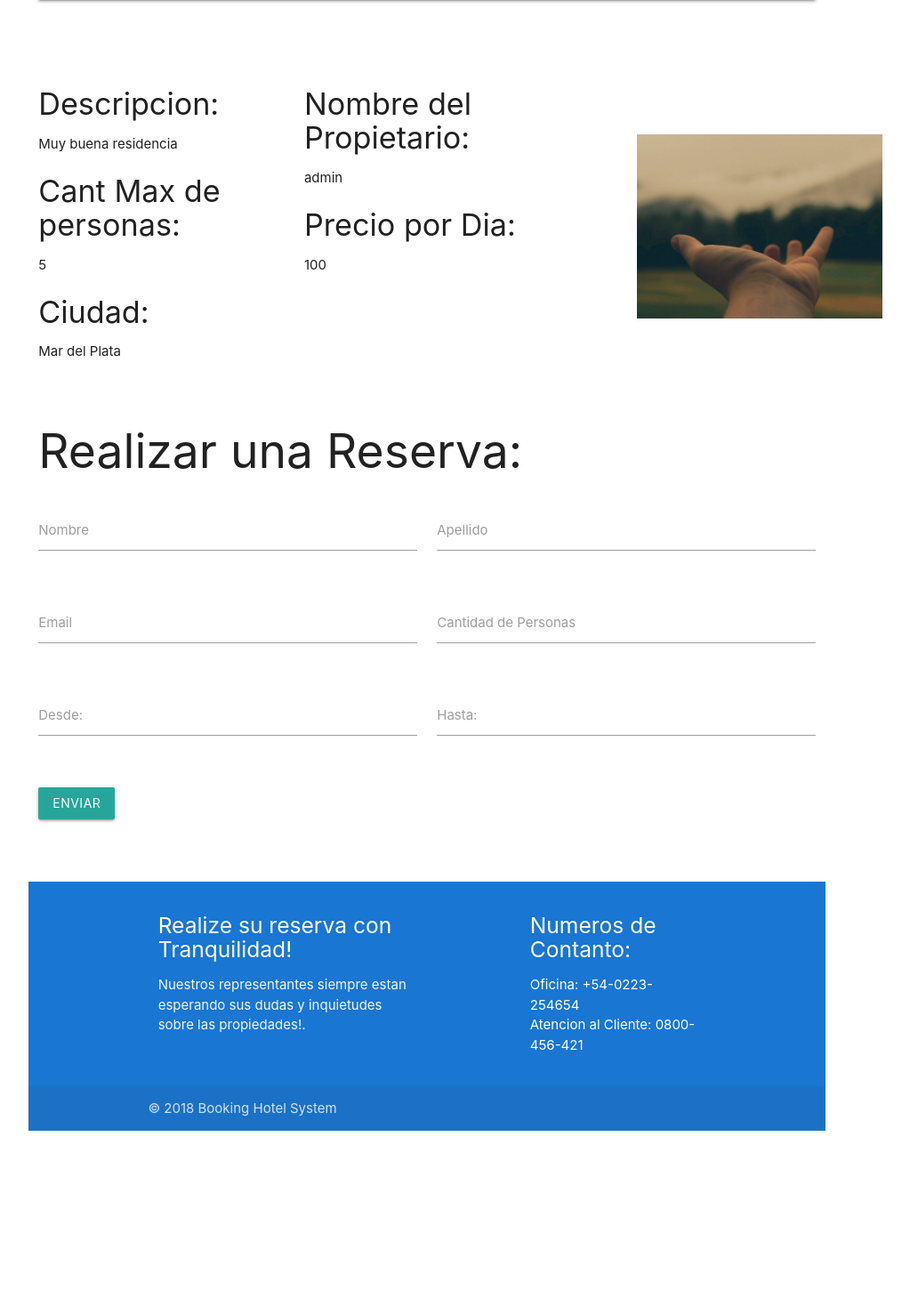
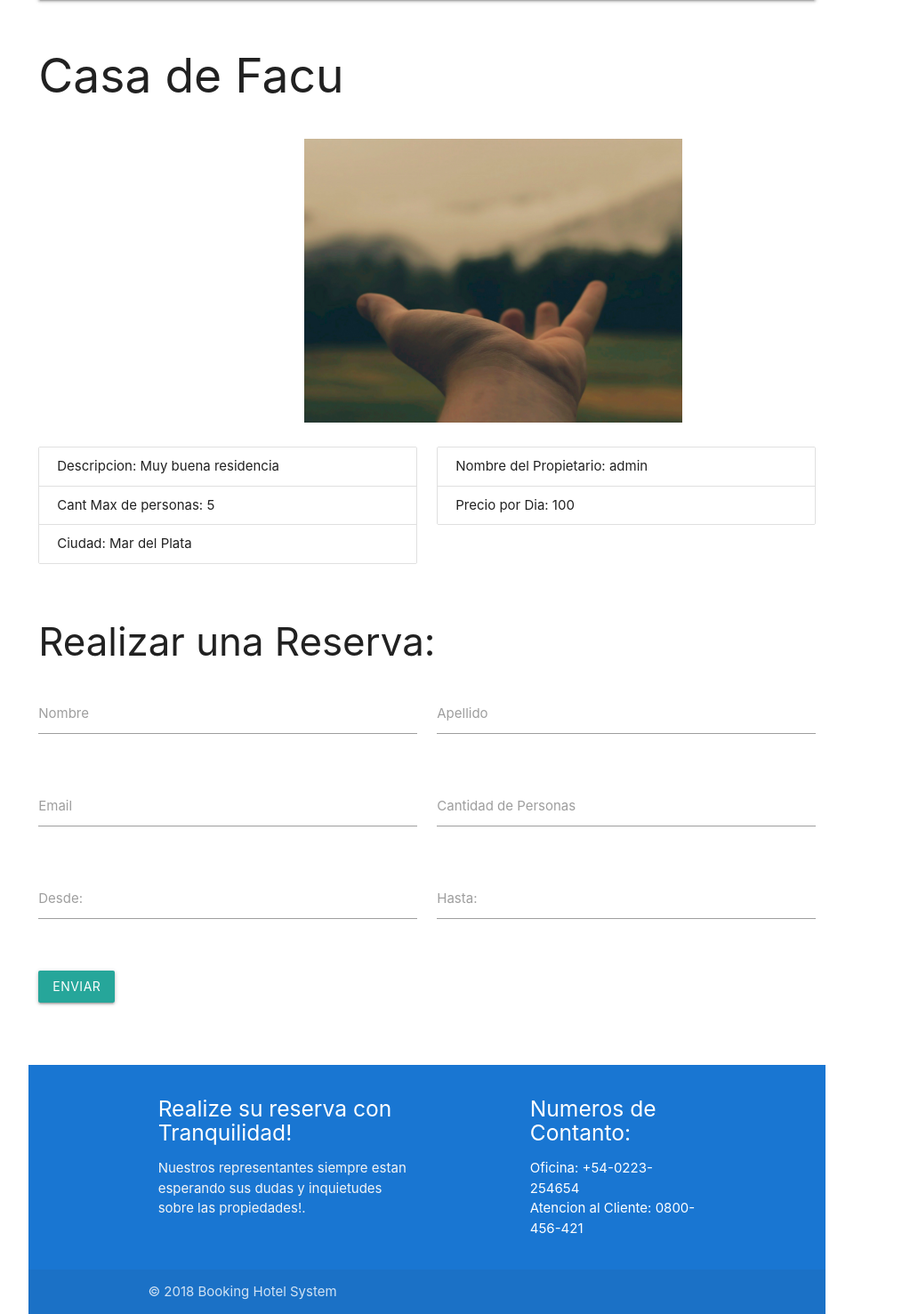
Before and after one commit to FacundoLastra/ErcoliBnB, a Django app: page /prop/1 in a window 1280 px wide. Shown: the part 64-1541 px from the top of the page at 89% size, without its empty margins (160-1183 px from the left). Before the commit the page ends 1335 px from the top, so only its background shows below. Run offline with Django 3.2, Linux system fonts and the light colour scheme; data comes from the database, SQL or seed files in the repository; some libraries are stand-ins or nearby versions.

Commit message:
UI corrections, and data loading

```diff
--- a/rents/templates/rents/propInfo.html
+++ b/rents/templates/rents/propInfo.html
@@ -6,32 +6,33 @@
 {% if propInfo %}
 <div class="row">
     <div class="col s6">
-        <h2>{{propInfo.title}}</h2>
+        <h2>{{propInfo.name}}</h2>
     </div>
 </div>
 <div class="row">
-    <div class="col s4">
-        <h4>Descripcion: </h4>
-        <p>{{propInfo.description}}</p>
-        <h4>Cant Max de personas:</h4>
-        <p>{{propInfo.maxGuests}}</p>
-        <h4>Ciudad:</h4>
-        <p>{{propInfo.city}}</p>
+    <div class="col s6 offset-s4">
+        <img class="responsive-img" src="{{propInfo.image.url}}">
     </div>
-    <div class="col s4">
-        <h4>Nombre del Propietario:</h3>
-        <p>{{propInfo.owner}}</p>
-        <h4>Precio por Dia:</h4>
-        <p>{{propInfo.dailyPrice}}</p>
+</div>
+<div class="row">
+    <div class="col s6">
+        <ul class="collection">
+            <li class="collection-item">Descripcion: {{propInfo.description}} </li>
+            <li class="collection-item">Cant Max de personas: {{propInfo.maxGuests}}</li>
+            <li class="collection-item">Ciudad: {{propInfo.city}}</li>
+          </ul>
     </div>
-    <div class="col s4 ">
-        <img class="responsive-img margin" src="{{propInfo.image.url}}">
+    <div class="col s6">
+        <ul class="collection">
+            <li class="collection-item">Nombre del Propietario: {{propInfo.owner}} </li>
+            <li class="collection-item">Precio por Dia: {{propInfo.dailyPrice}}</li>
+          </ul>
     </div>
 </div>
 <div class="row">
     <form class="col s12" action="/rents/reserveProp/" method="POST">
         {% csrf_token %}
-        <h2>Realizar una Reserva: </h2>
+        <h3>Realizar una Reserva: </h3>
         <div class="row">
             <div class="input-field col s6">
                 <input id="firstName" name="firstName" type="text" class="validate" required>
```
Also changed, not shown: db.sqlite3, ercolibnb/media/image/0.jpg (added), ercolibnb/media/image/01_mGgwDzQ.jpg (added), ercolibnb/media/image/1366_2000.jpg (added), ercolibnb/media/image/casaestreno_XkWrECg.jpg (added), ercolibnb/media/image/casas-en-la-playa.jpg (added), ercolibnb/media/image/casas-lujo_iqSVwAp.jpg (added), ercolibnb/media/image/house76_PDGiCRW.jpg (added), rents/migrations/0005_auto_20181111_2104.py (added).
